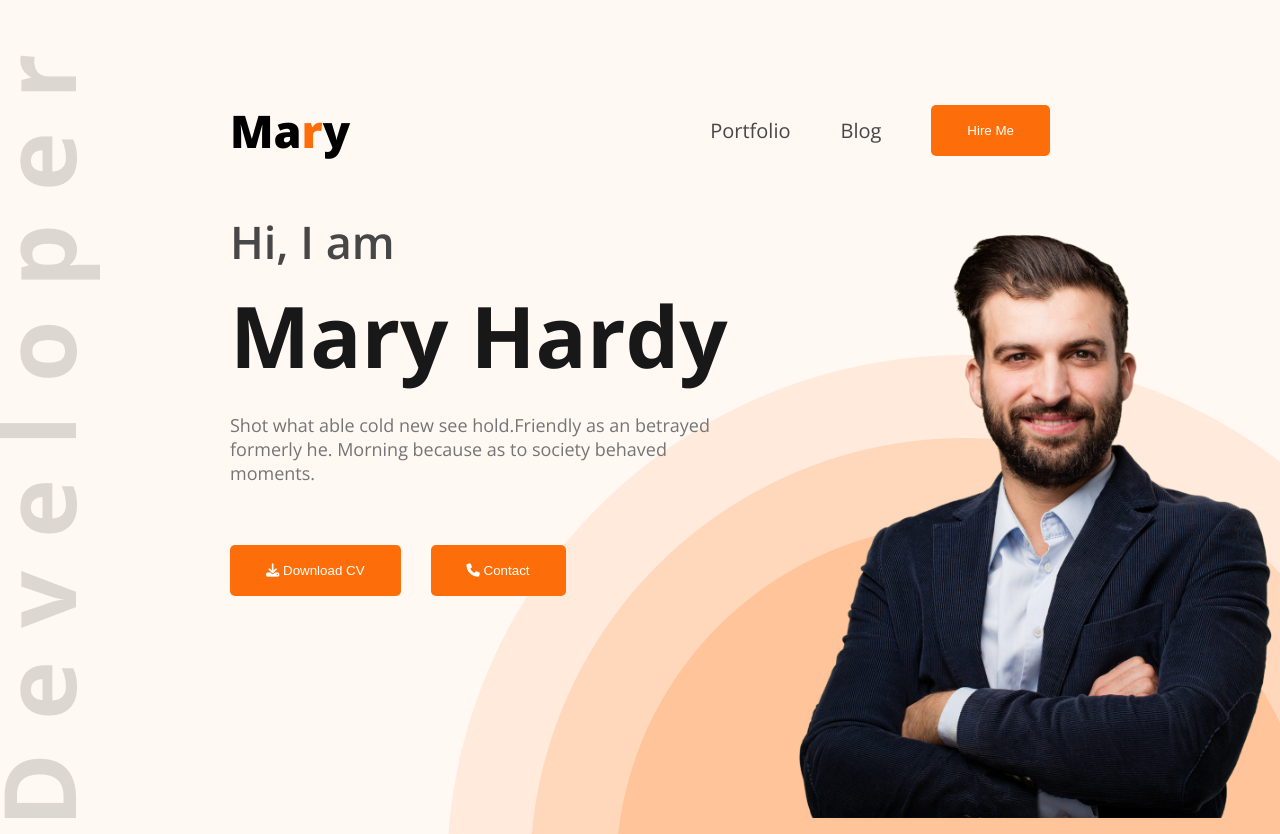
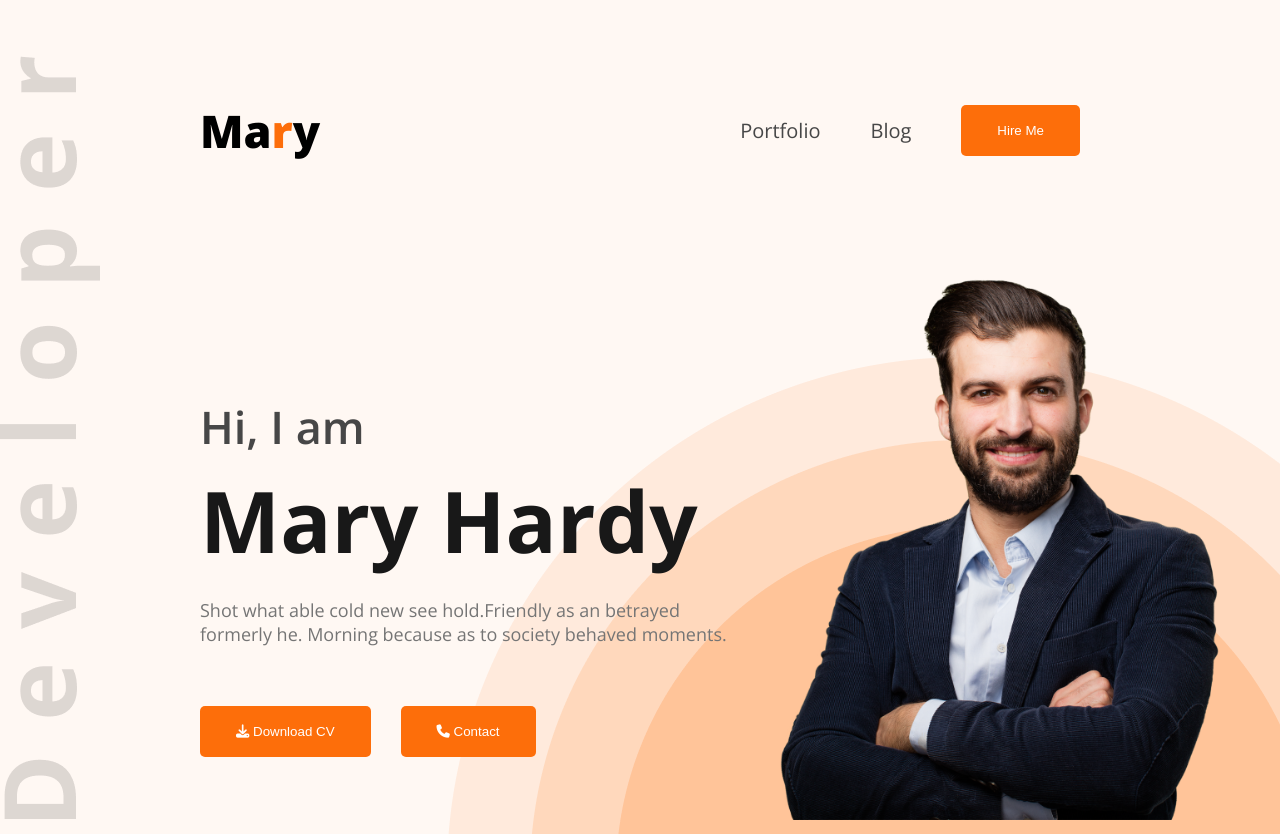
Before and after one commit to tonmoybiswas9/web-portfolio, a plain HTML site: page index.html in a window 1280 px wide. Shown: the top 834 px of the page. Drawn offline with nearby package versions, Linux system fonts and the light colour scheme.

Commit message:
added some style

```diff
--- a/styles/style.css
+++ b/styles/style.css
@@ -19,7 +19,7 @@ header {
   background-color: #fff8f3;
   background-image: url(../images/developer.png), url(../images/header_bg.png);
   background-repeat: no-repeat;
-  background-position: left, bottom right;
+  background-position: left, right bottom;
   padding: 50px 0;
 }
 .nav-logo h2 {
@@ -44,7 +44,7 @@ nav ul {
   display: flex;
   align-items: center;
   justify-content: space-between;
-  margin: 50px 230px;
+  margin: 50px 200px;
 }
 /* shared style */
 .btn {
@@ -76,12 +76,16 @@ nav ul {
   margin-bottom: 30px;
 }
 .banner-img img {
-  width: 100%;
+  width: 90%;
+  margin: 0 auto;
+  margin-top: 47px;
 }
+
 .banner-content {
   width: 585px;
   height: 356px;
-  margin-left: 230px;
+  margin-left: 200px;
+  margin-top: 185px;
 }
 .banner-button button {
   margin: 30px 0;
```
